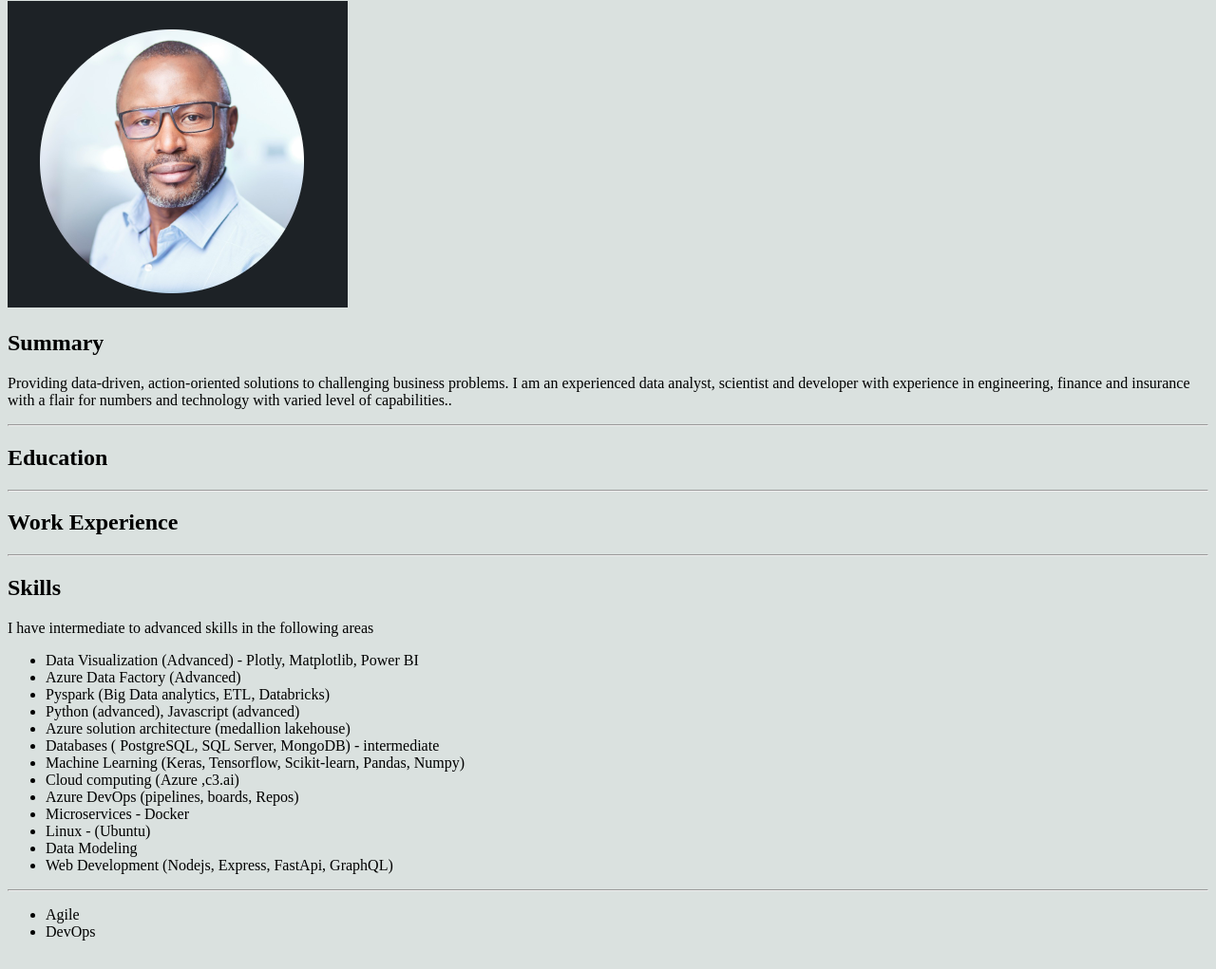
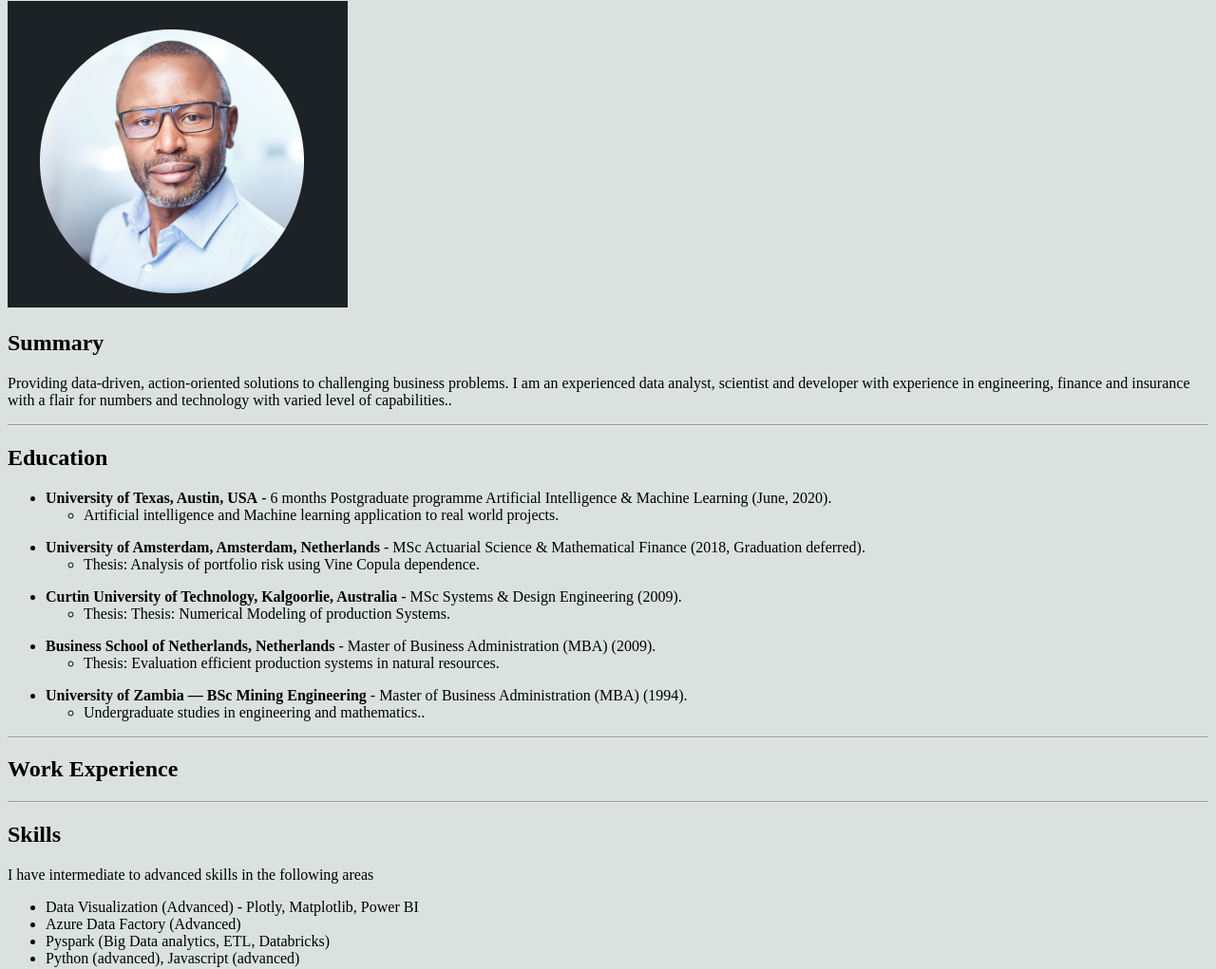
Before and after one commit to stochasticquant/web-development-capstone1, a plain HTML site: page index.html in a window 1280 px wide. Shown: the part 79-1100 px from the top of the page at 95% size. Drawn offline with Linux system fonts and the light colour scheme.

Commit message:
Added eduction

```diff
--- a/index.html
+++ b/index.html
@@ -22,11 +22,50 @@
 
           <hr/>
           <h2>Education</h2>
+          <ul>
+            <li><strong>University of Texas, Austin, USA</strong> - 6 months Postgraduate programme Artificial Intelligence & Machine Learning (June, 2020).
+              <ul>
+                <li>Artificial intelligence and Machine learning application to real world projects.</li>
+              </ul>
+            </li>
+          </ul>
 
+          <ul>
+            <li><strong>University of Amsterdam, Amsterdam, Netherlands</strong> - MSc Actuarial Science & Mathematical Finance (2018, Graduation deferred).
+              <ul>
+                <li>Thesis: Analysis of portfolio risk using Vine Copula dependence.</li>
+              </ul>
+            </li>
+          </ul>
+
+          <ul>
+            <li><strong>Curtin University of Technology, Kalgoorlie, Australia</strong> - MSc Systems & Design Engineering  (2009).
+              <ul>
+                <li>Thesis: Thesis: Numerical Modeling of production Systems.</li>
+              </ul>
+            </li>
+          </ul>
+
+          <ul>
+            <li><strong>Business School of Netherlands,  Netherlands</strong> - Master of Business Administration (MBA) (2009).
+              <ul>
+                <li>Thesis: Evaluation efficient production systems in natural resources.</li>
+              </ul>
+            </li>
+          </ul>
+
+          <ul>
+            <li><strong>University of Zambia — BSc Mining Engineering</strong> - Master of Business Administration (MBA) (1994).
+              <ul>
+                <li>Undergraduate studies in engineering and mathematics..</li>
+              </ul>
+            </li>
+          </ul>
           <hr/>
 
 
           <h2>Work Experience</h2>
+
 
           <hr/>
 
```
